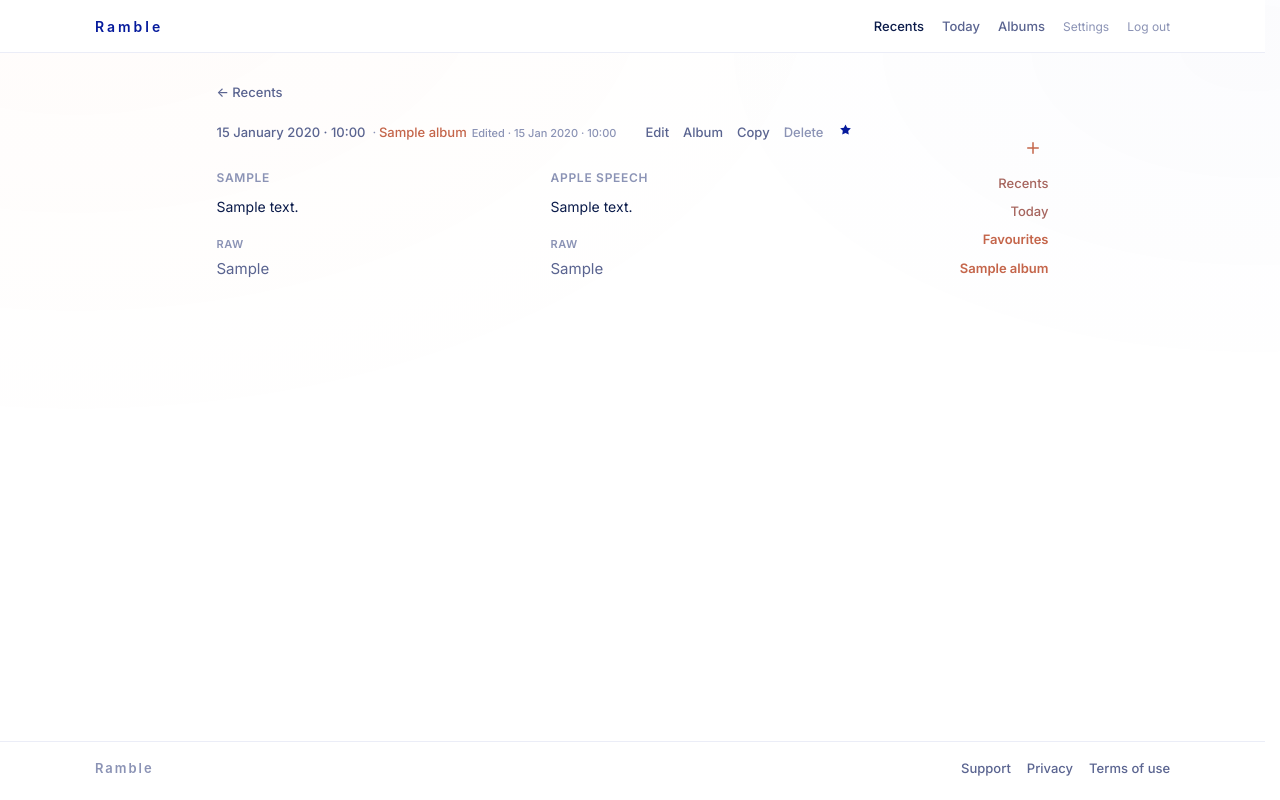
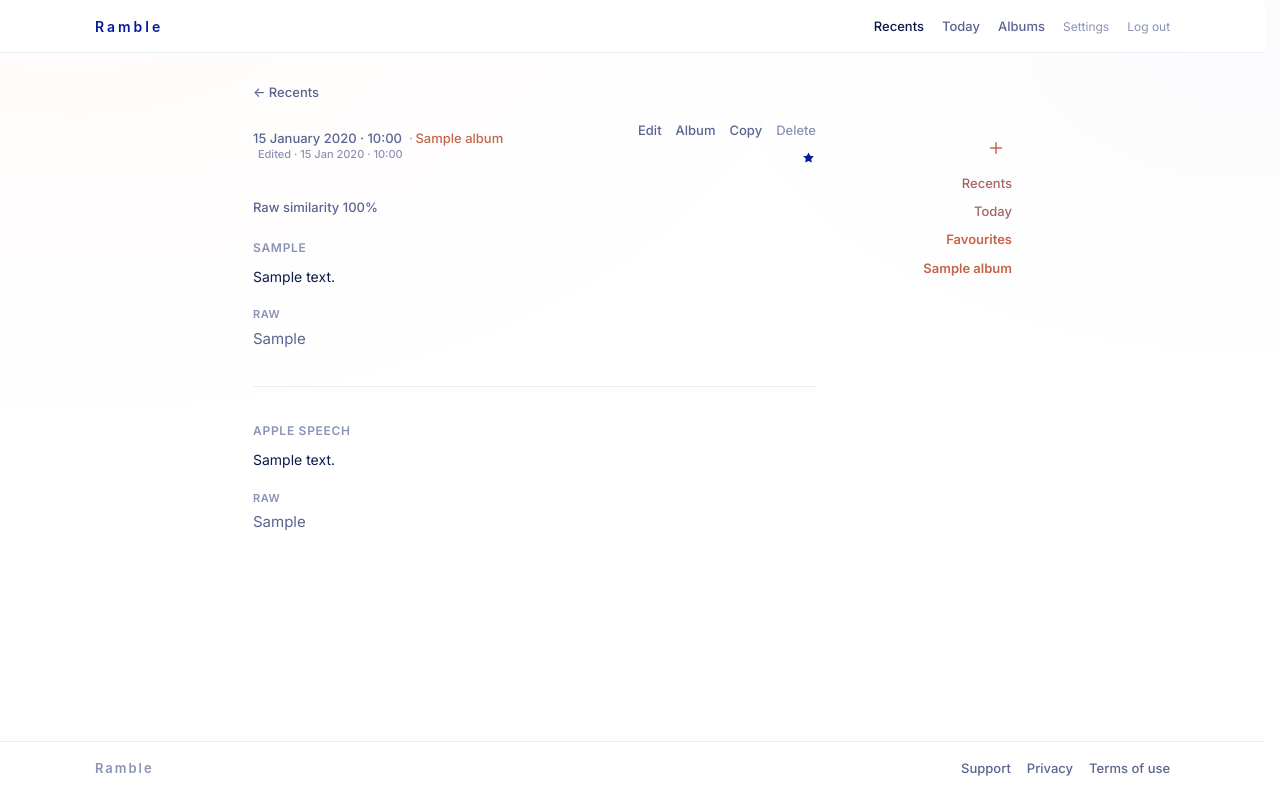
Before and after one commit to RoyKeane94/Ramble, a Django app: page /notes/00000000-0000-0000-0000-000000000001/ in a window 1280 px wide. Run offline with Django 5.2, Linux system fonts and the light colour scheme; a user stored in the database is signed in; tables that the repository leaves empty hold one stand-in row (values such as "Sample post"); data that the repository does not hold is empty; parts of the project's set-up code (start-up, migrations or seed data) failed here and were passed over.

Commit message:
Similarity score

```diff
--- a/notes/models.py
+++ b/notes/models.py
@@ -1,5 +1,7 @@
+import re
 import uuid
 from datetime import timedelta
+from difflib import SequenceMatcher
 
 from django.conf import settings
 from django.db import models
@@ -216,9 +218,13 @@ class Note(models.Model):
     def has_transcription_route(self):
         return bool(self.chosen_transcription_model_label)
 
+    @staticmethod
+    def _normalize_for_similarity(text):
+        return re.sub(r"\s+", " ", (text or "").casefold()).strip()
+
     @property
     def labeled_transcripts(self):
-        """Side-by-side ASR outputs (raw + GPT-tidied) for comparison on the web."""
+        """Stacked ASR outputs (raw + GPT-tidied) for comparison on the web."""
         rows = []
         apple = self.gpt_transcribe_transcript.strip()
         apple_tidied = self.gpt_transcribe_tidied_text.strip()
@@ -271,6 +277,21 @@ class Note(models.Model):
     def has_comparison_transcripts(self):
         return len(self.labeled_transcripts) >= 2
 
+    @property
+    def raw_similarity_percent(self):
+        raws = [row["raw"].strip() for row in self.labeled_transcripts if row.get("raw", "").strip()]
+        if len(raws) < 2:
+            return None
+        left = self._normalize_for_similarity(raws[0])
+        right = self._normalize_for_similarity(raws[1])
+        if not left or not right:
+            return None
+        return round(SequenceMatcher(None, left, right).ratio() * 100)
+
+    @property
+    def has_raw_similarity(self):
+        return self.raw_similarity_percent is not None
+
 
 class Album(models.Model):
     id = models.UUIDField(primary_key=True, default=uuid.uuid4, editable=False)
--- a/static/css/ramble.css
+++ b/static/css/ramble.css
@@ -904,9 +904,6 @@ a.album-chip:focus-visible {
   padding-bottom: 56px;
 }
 
-.shell-take:has(.take-compare) {
-  width: min(52rem, calc(100% - 2 * var(--pad)));
-}
 
 .take-layout {
   display: grid;
@@ -1138,10 +1135,12 @@ a.album-chip:focus-visible {
   margin: 0;
 }
 
-.take-transcript-grid {
-  display: grid;
-  grid-template-columns: repeat(2, minmax(0, 1fr));
-  gap: 2rem;
+.take-similarity {
+  margin: 0 0 1.5rem;
+  font-size: 13px;
+  font-weight: 500;
+  line-height: 1.4;
+  color: var(--muted);
 }
 
 .take-transcripts-title {
@@ -1154,11 +1153,9 @@ a.album-chip:focus-visible {
 }
 
 .take-transcript-block + .take-transcript-block {
-  margin-top: 1.25rem;
-}
-
-.take-transcript-grid .take-transcript-block + .take-transcript-block {
-  margin-top: 0;
+  margin-top: 2.25rem;
+  padding-top: 2.25rem;
+  border-top: 1px solid var(--line);
 }
 
 .take-transcript-label {
@@ -2905,11 +2902,6 @@ a.album-chip:focus-visible {
   :root {
     --content: calc(100% - 2 * var(--pad));
     --chrome: var(--content);
-  }
-
-  .take-transcript-grid {
-    grid-template-columns: 1fr;
-    gap: 1.75rem;
   }
 
   .shell-take--with-albums .take-layout {
--- a/templates/base.html
+++ b/templates/base.html
@@ -14,7 +14,7 @@
   <link rel="preconnect" href="https://fonts.gstatic.com" crossorigin>
   <link href="https://fonts.googleapis.com/css2?family=Inter:wght@400;500;600;650;700&display=swap" rel="stylesheet">
   {% block extra_head %}{% endblock %}
-  <link rel="stylesheet" href="{% static 'css/ramble.css' %}?v=landing56">
+  <link rel="stylesheet" href="{% static 'css/ramble.css' %}?v=landing57">
 </head>
 <body class="{% block body_class %}{% endblock %}">
   <div class="atmosphere" aria-hidden="true"></div>
--- a/templates/notes/detail.html
+++ b/templates/notes/detail.html
@@ -115,7 +115,9 @@
         </div>
       {% elif note.has_comparison_transcripts %}
         <section class="take-compare" aria-label="Transcript comparison">
-          <div class="take-transcript-grid">
+          {% if note.has_raw_similarity %}
+            <p class="take-similarity">Raw similarity {{ note.raw_similarity_percent }}%</p>
+          {% endif %}
           {% for row in note.labeled_transcripts %}
             <article class="take-transcript-block">
               <h2 class="take-transcript-label">{{ row.label }}</h2>
@@ -130,7 +132,6 @@
               {% endif %}
             </article>
           {% endfor %}
-          </div>
         </section>
       {% elif note.display_text.strip %}
         <div class="take-text take-text-prose">
```
Lines whose indentation alone changed are shown as unchanged.
